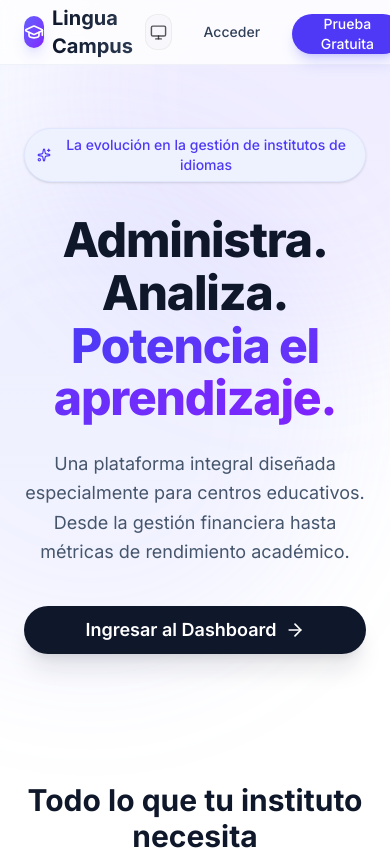
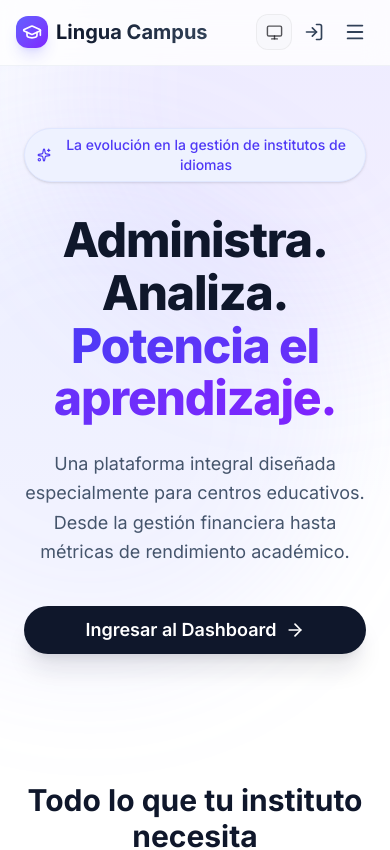
Before and after one commit to jsemalvarez/lingua-campus, a Next.js app: page / in a window 390 px wide. Shown: the top 850 px of the page. Built offline with nearby package versions, Linux system fonts and the light colour scheme.

Commit message:
feat(homepage): responsive navbar

```diff
--- a/src/app/page.tsx
+++ b/src/app/page.tsx
@@ -1,3 +1,5 @@
+"use client";
+
 import * as React from "react";
 import Link from "next/link";
 import { Button } from "@/components/ui/Button";
@@ -9,11 +11,16 @@ import {
   ArrowRight,
   GraduationCap,
   Sparkles,
-  BarChart3
+  BarChart3,
+  Menu,
+  X,
+  LogIn
 } from "lucide-react";
 import { ThemeToggle } from "@/components/ui/ThemeToggle";
 
 export default function LandingPage() {
+  const [isMobileMenuOpen, setIsMobileMenuOpen] = React.useState(false);
+
   return (
     <div className="min-h-screen bg-white dark:bg-slate-950 font-sans selection:bg-indigo-500/30 overflow-hidden">
       {/* Decorative background gradients */}
@@ -23,8 +30,8 @@ export default function LandingPage() {
 
       {/* Navigation */}
       <nav className="fixed top-0 w-full z-50 bg-white/80 dark:bg-slate-950/80 backdrop-blur-md border-b border-slate-200/50 dark:border-slate-800/50">
-        <div className="container mx-auto px-6 h-16 flex items-center justify-between">
-          <div className="flex items-center gap-2 group cursor-pointer">
+        <div className="container mx-auto px-4 sm:px-6 h-16 flex items-center justify-between">
+          <div className="flex items-center gap-2 group cursor-pointer shrink-0">
             <div className="w-8 h-8 rounded-xl bg-gradient-to-br from-indigo-500 to-violet-600 flex items-center justify-center transform group-hover:scale-105 transition-all shadow-lg shadow-indigo-500/20">
               <GraduationCap className="text-white w-5 h-5" />
             </div>
@@ -32,7 +39,9 @@ export default function LandingPage() {
               Lingua Campus
             </span>
           </div>
-          <div className="flex items-center gap-4">
+
+          {/* Desktop buttons */}
+          <div className="hidden sm:flex items-center gap-4">
             <ThemeToggle />
             <Link href="/login">
               <Button variant="ghost" className="font-medium text-slate-700 dark:text-slate-200 hover:bg-slate-100 dark:hover:bg-slate-800 hover:text-slate-900 dark:hover:text-white transition-colors">
@@ -41,6 +50,41 @@ export default function LandingPage() {
             </Link>
             <Link href="#contacto">
               <Button className="bg-indigo-600 hover:bg-indigo-700 text-white shadow-lg shadow-indigo-500/25 rounded-full px-6 transition-all hover:scale-105 hover:-translate-y-0.5">
+                Prueba Gratuita
+              </Button>
+            </Link>
+          </div>
+
+          {/* Mobile: theme toggle + login icon + hamburger */}
+          <div className="flex sm:hidden items-center gap-1">
+            <ThemeToggle />
+            <Link
+              href="/login"
+              className="p-2 rounded-lg text-slate-700 dark:text-slate-200 hover:bg-slate-100 dark:hover:bg-slate-800 transition-colors"
+              aria-label="Iniciar sesión"
+              title="Iniciar sesión"
+            >
+              <LogIn size={20} />
+            </Link>
+            <button
+              onClick={() => setIsMobileMenuOpen(!isMobileMenuOpen)}
+              className="p-2 rounded-lg text-slate-700 dark:text-slate-200 hover:bg-slate-100 dark:hover:bg-slate-800 transition-colors focus:outline-none focus-visible:ring-2 focus-visible:ring-indigo-500"
+              aria-label={isMobileMenuOpen ? "Cerrar menú" : "Abrir menú"}
+              aria-expanded={isMobileMenuOpen}
+            >
+              {isMobileMenuOpen ? <X size={22} /> : <Menu size={22} />}
+            </button>
+          </div>
+        </div>
+
+        {/* Mobile menu dropdown */}
+        <div
+          className={`sm:hidden overflow-hidden transition-all duration-300 ease-in-out bg-white/95 dark:bg-slate-950/95 backdrop-blur-md border-t border-slate-200/50 dark:border-slate-800/50 ${isMobileMenuOpen ? "max-h-32 opacity-100" : "max-h-0 opacity-0"
+            }`}
+        >
+          <div className="container mx-auto px-4 py-4 flex flex-col gap-3">
+            <Link href="#contacto" onClick={() => setIsMobileMenuOpen(false)}>
+              <Button className="w-full justify-center bg-indigo-600 hover:bg-indigo-700 text-white shadow-lg shadow-indigo-500/25 rounded-full transition-all">
                 Prueba Gratuita
               </Button>
             </Link>
```
